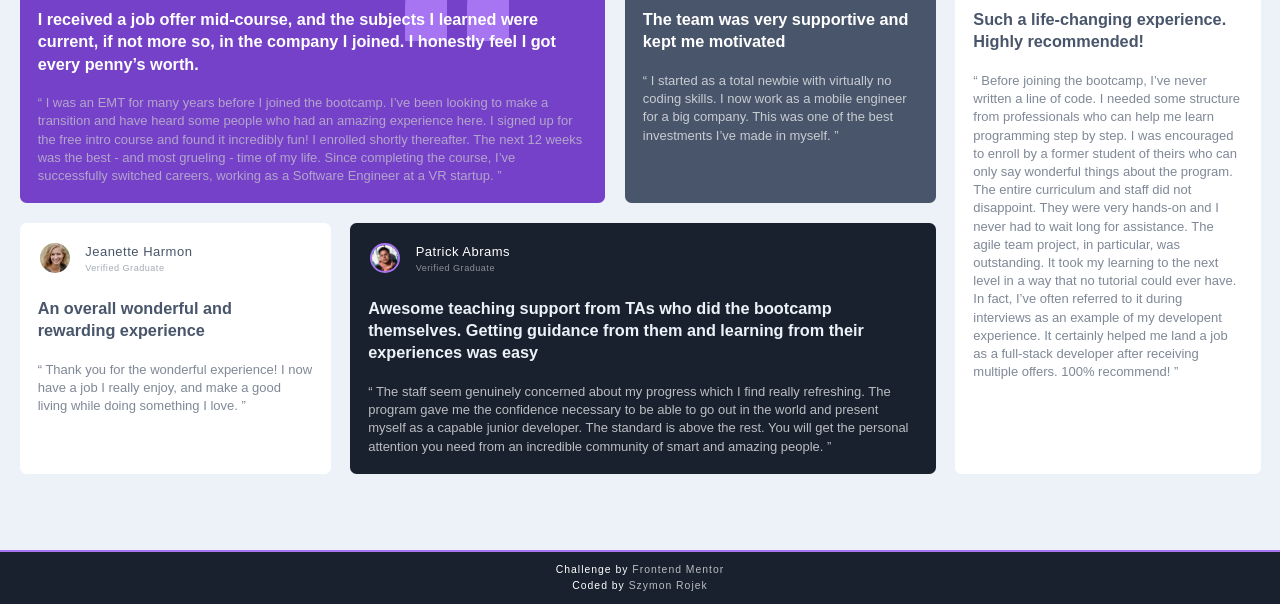
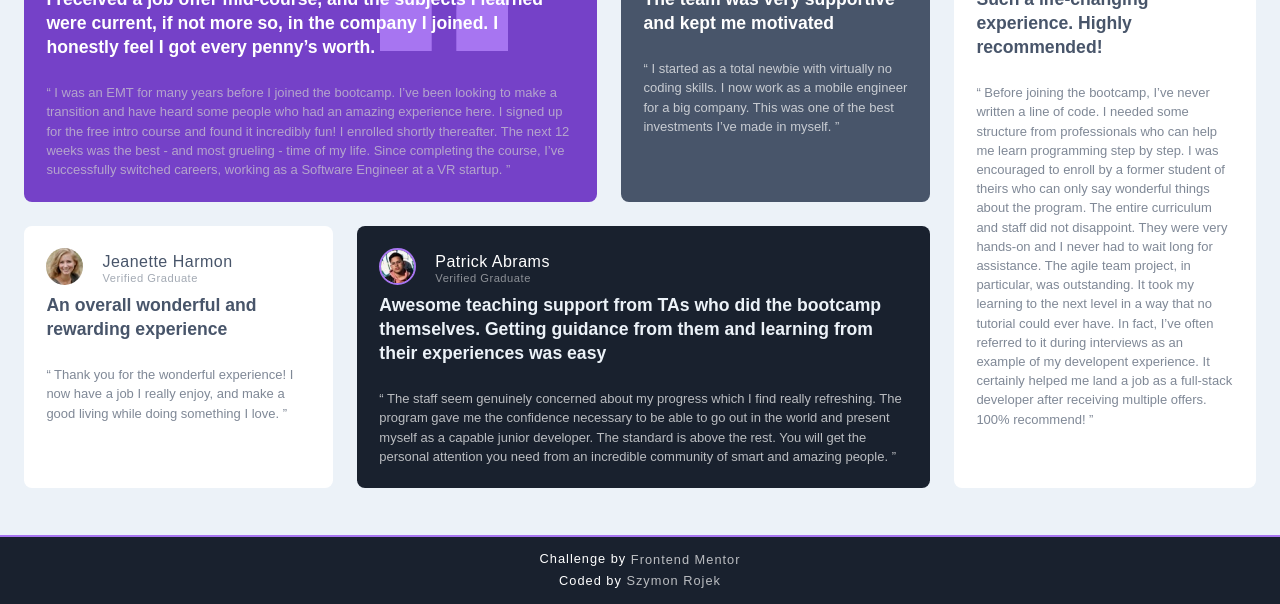
Before and after one commit to SzymonRojek/testimonials-component, a plain HTML site: page index.html in a window 1280 px wide. Shown: the part 196-800 px from the top of the page. Drawn offline with Linux system fonts and the light colour scheme; a web font is replaced by a local one.

Commit message:
edit style css

```diff
--- a/css/main.scss
+++ b/css/main.scss
@@ -1,4 +1,5 @@
 
+// Variables
 $font-primary: 'Barlow Semi Condensed', sans-serif;
 
 // fonts-color:
@@ -30,9 +31,14 @@ html {
 }
 
 html {
+  scroll-behavior: smooth;
+}
+
+body {
   font-size: 81.25%; // 13px
   font-family: $font-primary;
   background-color: $base-bc__gray-100;
+  text-rendering: optimizeSpeed;
 }
 
 .screen-reader-only {
@@ -77,7 +83,7 @@ html {
 .cards__container {
   display: flex;
   flex-direction: column;
-  margin: 4.44rem 1.5rem;
+  margin: 3.5rem 1.5rem;
   background-color: $base-bc__gray-100;
 }
 
@@ -120,7 +126,6 @@ html {
   position: relative;
 
     &__header {
-      padding: 2px;
       line-height: 17px;
       letter-spacing: 0.5px;
 
@@ -133,6 +138,7 @@ html {
       }
 
       &-person {
+        padding-top: 0.3rem;
         font-weight: 500;
         font-size: 1rem;
       }
@@ -144,18 +150,18 @@ html {
   }
 
     &__description {
-      padding-top: 1.4rem;
+      padding-top: .4rem;
 
       &-heading {
-        font-size: 1.25rem;
+        font-size: 1.1rem;
         font-weight: 600;
-        line-height: 1.7rem;
+        line-height: 1.5rem;
       }
 
       &-blockquote {
         font-style: normal;
         font-weight: 500;
-        line-height: 1.4rem;
+        line-height: 1.2rem;
         padding-top: 1.5rem;
       }
     }
@@ -226,6 +232,7 @@ html {
   margin: 1.5rem 0 0 0;
 }
 
+// set colors
 .card-1 .card__header-img,
 .card-4 .card__header-img {
   border: 2px solid $bc__violet-light;
```
Also changed, not shown: css/main.css, 1 other file.
